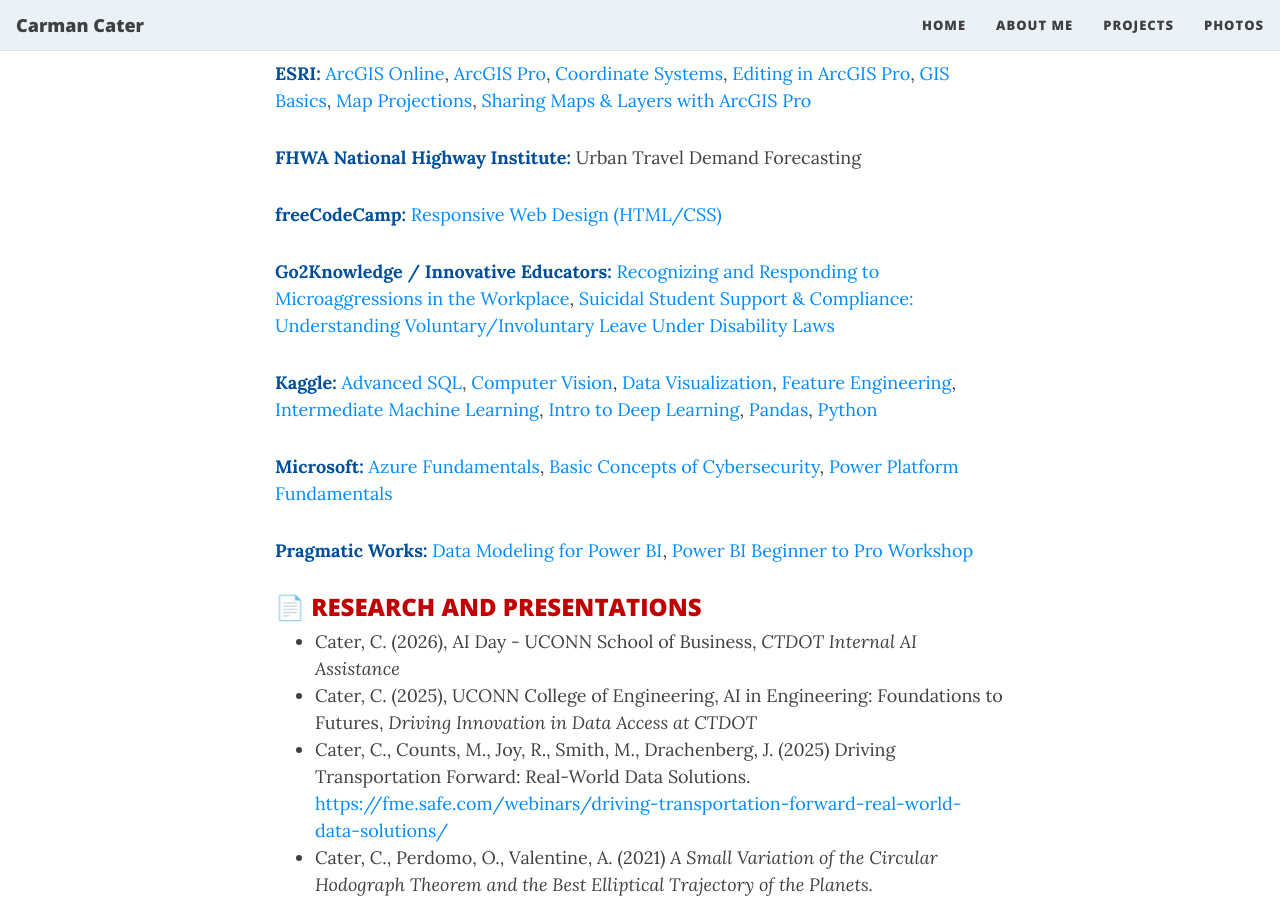
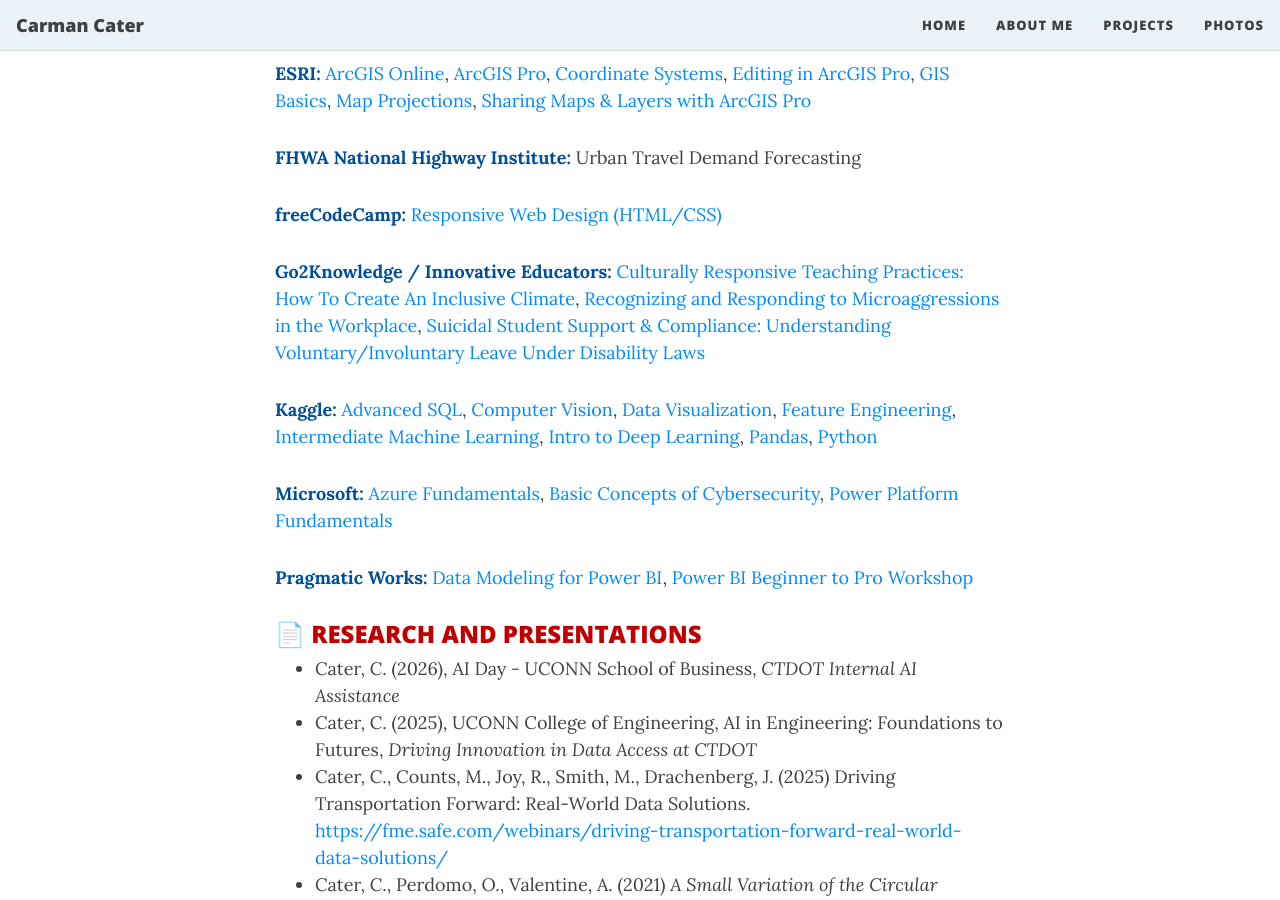
Before and after one commit to carmancater/carmancater.github.io, a Jekyll site: the page built from aboutme.md, in a window 1280 px wide and 900 px high, scrolled down 2016 px. Built offline with Jekyll 4.4.1, drawn with Linux system fonts in a browser that asks for light colours; nearby versions of some CDN libraries; emoji names are drawn with the system emoji font.

Commit message:
Update aboutme.md

```diff
--- a/aboutme.md
+++ b/aboutme.md
@@ -64,7 +64,7 @@
 
 <span style="color: #004E9A">**freeCodeCamp:**</span> [Responsive Web Design (HTML/CSS)](https://www.freecodecamp.org/certification/niteoneuaf/responsive-web-design){:target="_blank"}
 
-<span style="color: #004E9A">**Go2Knowledge / Innovative Educators:**</span> [Recognizing and Responding to Microaggressions in the Workplace](https://www.go2knowledge.org/c/s/Cq4GnVATNUi4yxjFdaZ7XwcYltXx-bVBm_73KifOX7RbN6XLn3lsbRcEEuLou_4O){:target="_blank"}, [Suicidal Student Support & Compliance: Understanding Voluntary/Involuntary Leave Under Disability Laws](https://www.go2knowledge.org/c/s/tCCWgIW9nQ09iD-43viMa_ZRQLfww_67qgOLq4imLh6FcRGApQORzn1xSpk8pbzJ){:target="_blank"}
+<span style="color: #004E9A">**Go2Knowledge / Innovative Educators:**</span> [Culturally Responsive Teaching Practices: How To Create An Inclusive Climate](https://www.go2knowledge.org/c/s/aJ9sbzCOAwHwUaPm2KKwOZj8J5v_dUQXo0lNVpC2zKY0XMXDlb289JYvmmGSwDLB){:target="_blank"}, [Recognizing and Responding to Microaggressions in the Workplace](https://www.go2knowledge.org/c/s/Cq4GnVATNUi4yxjFdaZ7XwcYltXx-bVBm_73KifOX7RbN6XLn3lsbRcEEuLou_4O){:target="_blank"}, [Suicidal Student Support & Compliance: Understanding Voluntary/Involuntary Leave Under Disability Laws](https://www.go2knowledge.org/c/s/tCCWgIW9nQ09iD-43viMa_ZRQLfww_67qgOLq4imLh6FcRGApQORzn1xSpk8pbzJ){:target="_blank"}
 
 <span style="color: #004E9A">**Kaggle:**</span> [Advanced SQL](https://www.kaggle.com/learn/certification/ccater/advanced-sql){:target="_blank"}, [Computer Vision](https://www.kaggle.com/learn/certification/ccater/computer-vision){:target="_blank"}, [Data Visualization](https://www.kaggle.com/learn/certification/ccater/data-visualization){:target="_blank"}, [Feature Engineering](https://www.kaggle.com/learn/certification/ccater/feature-engineering){:target="_blank"}, [Intermediate Machine Learning](https://www.kaggle.com/learn/certification/ccater/intermediate-machine-learning){:target="_blank"}, [Intro to Deep Learning](https://www.kaggle.com/learn/certification/ccater/intro-to-deep-learning){:target="_blank"}, [Pandas](https://www.kaggle.com/learn/certification/ccater/pandas){:target="_blank"}, [Python](https://www.kaggle.com/learn/certification/ccater/python){:target="_blank"}
 
```
